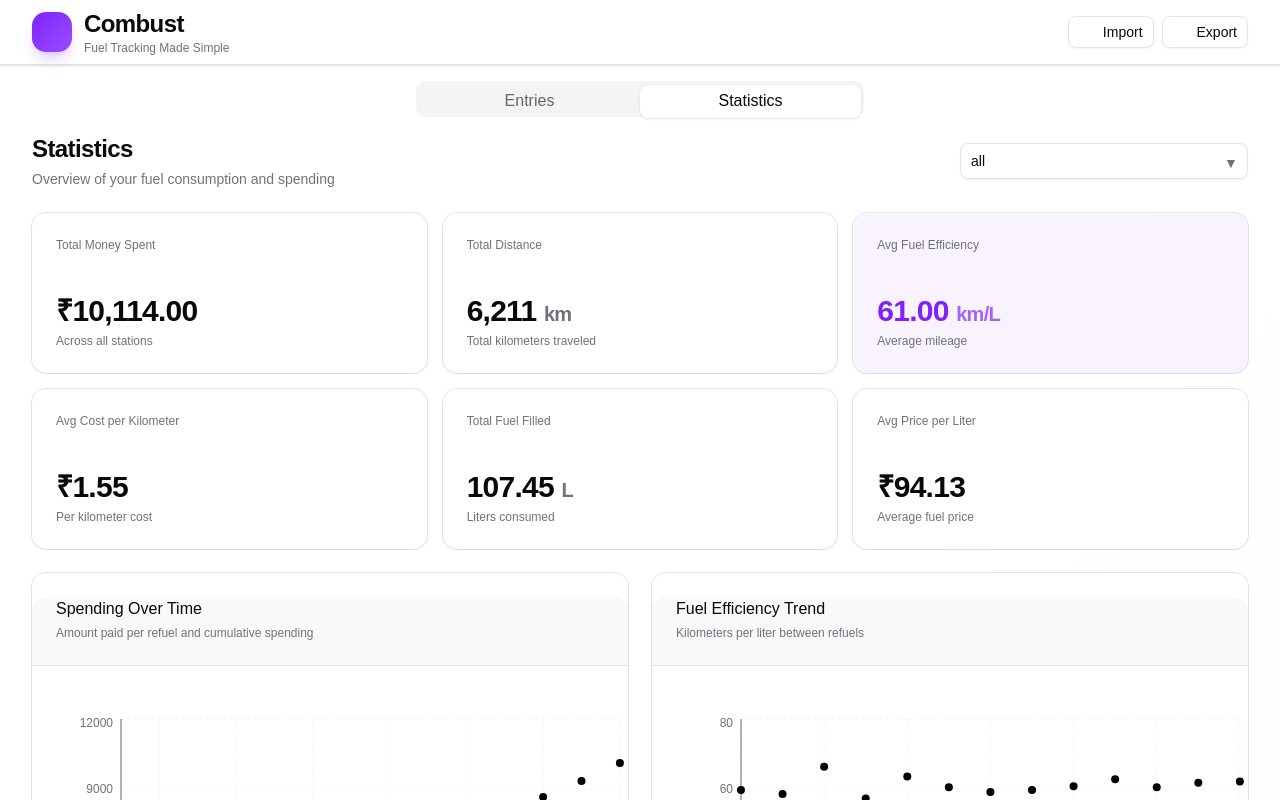
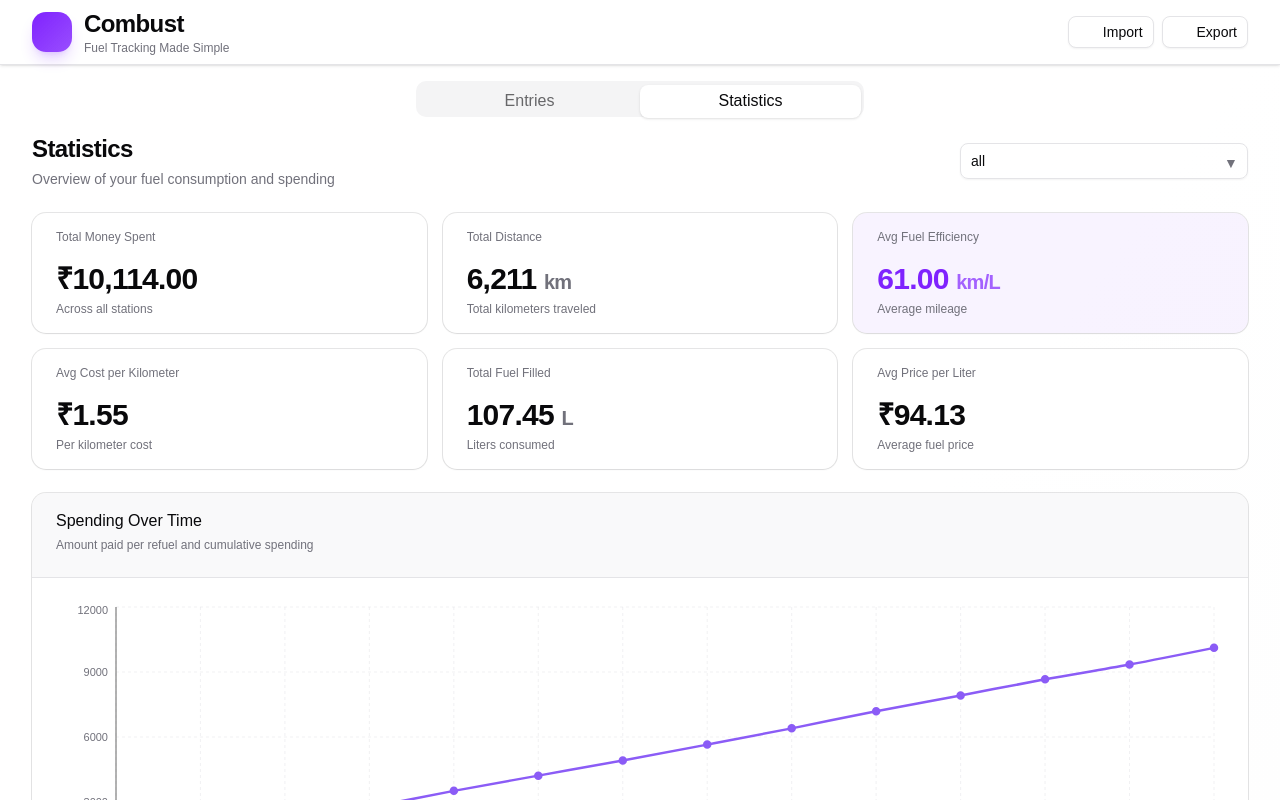
Before and after one commit to abhi-sawant/combust, a React (Vite) app: page / in a window 1280 px wide. Both pictures are taken after a click on the tab "Statistics". Shown: the top 800 px of the page. Built offline with nearby package versions, Linux system fonts and the light colour scheme; some icons are missing.

Commit message:
fix: adjust station name length and update chart colors for better visibility

```diff
--- a/src/components/statistics.tsx
+++ b/src/components/statistics.tsx
@@ -194,7 +194,8 @@ function Statistics({ entries }: StatisticsProps) {
         : 0;
 
       return {
-        station: station.length > 15 ? station.substring(0, 15) + '...' : station,
+        station: station.length > 12 ? station.substring(0, 12) + '...' : station,
+        fullStation: station,
         spent: totalSpent,
         distance: totalDistance,
         efficiency: avgEfficiency,
@@ -206,19 +207,19 @@ function Statistics({ entries }: StatisticsProps) {
   const chartConfig = {
     amount: {
       label: "Amount Paid",
-      color: "hsl(var(--chart-1))",
+      color: "#3b82f6", // Blue
     },
     cumulative: {
       label: "Cumulative Spending",
-      color: "hsl(var(--chart-2))",
+      color: "#8b5cf6", // Purple
     },
     efficiency: {
       label: "Fuel Efficiency",
-      color: "hsl(var(--chart-3))",
+      color: "#10b981", // Green
     },
     spent: {
       label: "Total Spent",
-      color: "hsl(var(--chart-4))",
+      color: "#f59e0b", // Amber
     },
   };
 
@@ -249,7 +250,7 @@ function Statistics({ entries }: StatisticsProps) {
 
       {/* Statistics Cards */}
       <div className="grid grid-cols-1 sm:grid-cols-2 lg:grid-cols-3 gap-4">
-        <Card className="overflow-hidden">
+        <Card className="overflow-hidden gap-0 py-4">
           <CardHeader className="pb-3">
             <CardDescription className="text-xs font-medium">Total Money Spent</CardDescription>
           </CardHeader>
@@ -259,7 +260,7 @@ function Statistics({ entries }: StatisticsProps) {
           </CardContent>
         </Card>
 
-        <Card className="overflow-hidden">
+        <Card className="overflow-hidden gap-0 py-4">
           <CardHeader className="pb-3">
             <CardDescription className="text-xs font-medium">Total Distance</CardDescription>
           </CardHeader>
@@ -269,7 +270,7 @@ function Statistics({ entries }: StatisticsProps) {
           </CardContent>
         </Card>
 
-        <Card className="overflow-hidden border-primary/20 bg-primary/5">
+        <Card className="overflow-hidden gap-0 py-4 border-primary/20 bg-primary/5">
           <CardHeader className="pb-3">
             <CardDescription className="text-xs font-medium">Avg Fuel Efficiency</CardDescription>
           </CardHeader>
@@ -281,7 +282,7 @@ function Statistics({ entries }: StatisticsProps) {
           </CardContent>
         </Card>
 
-        <Card className="overflow-hidden">
+        <Card className="overflow-hidden gap-0 py-4">
           <CardHeader className="pb-3">
             <CardDescription className="text-xs font-medium">Avg Cost per Kilometer</CardDescription>
           </CardHeader>
@@ -291,7 +292,7 @@ function Statistics({ entries }: StatisticsProps) {
           </CardContent>
         </Card>
 
-        <Card className="overflow-hidden">
+        <Card className="overflow-hidden gap-0 py-4">
           <CardHeader className="pb-3">
             <CardDescription className="text-xs font-medium">Total Fuel Filled</CardDescription>
           </CardHeader>
@@ -301,7 +302,7 @@ function Statistics({ entries }: StatisticsProps) {
           </CardContent>
         </Card>
 
-        <Card className="overflow-hidden">
+        <Card className="overflow-hidden gap-0 py-4">
           <CardHeader className="pb-3">
             <CardDescription className="text-xs font-medium">Avg Price per Liter</CardDescription>
           </CardHeader>
@@ -313,25 +314,27 @@ function Statistics({ entries }: StatisticsProps) {
       </div>
 
       {/* Charts */}
-      <div className="grid grid-cols-1 lg:grid-cols-2 gap-6">
+      <div className="grid grid-cols-1 gap-6">
         {/* Spending Over Time */}
-        <Card className="overflow-hidden">
-          <CardHeader className="border-b bg-muted/50">
+        <Card className="overflow-hidden py-0">
+          <CardHeader className="border-b bg-muted/50 py-4">
             <CardTitle className="text-base">Spending Over Time</CardTitle>
             <CardDescription className="text-xs">Amount paid per refuel and cumulative spending</CardDescription>
           </CardHeader>
-          <CardContent className="pt-6">
-            <ChartContainer config={chartConfig} className="h-80">
-              <LineChart data={spendingChartData}>
+          <CardContent >
+            <ChartContainer config={chartConfig} className="h-75 w-full">
+              <LineChart data={spendingChartData} margin={{ top: 5, right: 10, left: 0, bottom: 5 }}>
                 <CartesianGrid strokeDasharray="3 3" className="stroke-muted" />
                 <XAxis
                   dataKey="date"
-                  tick={{ fontSize: 12 }}
+                  tick={{ fontSize: 11 }}
                   tickLine={false}
+                  interval="preserveStartEnd"
                 />
                 <YAxis
-                  tick={{ fontSize: 12 }}
+                  tick={{ fontSize: 11 }}
                   tickLine={false}
+                  width={60}
                 />
                 <ChartTooltip content={<ChartTooltipContent />} />
                 <Line
@@ -339,7 +342,7 @@ function Statistics({ entries }: StatisticsProps) {
                   dataKey="amount"
                   stroke="var(--color-amount)"
                   strokeWidth={2.5}
-                  dot={{ fill: "var(--color-amount)", r: 4 }}
+                  dot={{ fill: "var(--color-amount)", r: 3 }}
                   name="Amount Paid"
                 />
                 <Line
@@ -347,7 +350,7 @@ function Statistics({ entries }: StatisticsProps) {
                   dataKey="cumulative"
                   stroke="var(--color-cumulative)"
                   strokeWidth={2.5}
-                  dot={{ fill: "var(--color-cumulative)", r: 4 }}
+                  dot={{ fill: "var(--color-cumulative)", r: 3 }}
                   name="Cumulative"
                 />
               </LineChart>
@@ -356,23 +359,25 @@ function Statistics({ entries }: StatisticsProps) {
         </Card>
 
         {/* Fuel Efficiency Over Time */}
-        <Card className="overflow-hidden">
-          <CardHeader className="border-b bg-muted/50">
+        <Card className="overflow-hidden py-0">
+          <CardHeader className="border-b bg-muted/50 py-4">
             <CardTitle className="text-base">Fuel Efficiency Trend</CardTitle>
             <CardDescription className="text-xs">Kilometers per liter between refuels</CardDescription>
           </CardHeader>
-          <CardContent className="pt-6">
-            <ChartContainer config={chartConfig} className="h-80">
-              <LineChart data={efficiencyChartData}>
+          <CardContent >
+            <ChartContainer config={chartConfig} className="h-75 w-full">
+              <LineChart data={efficiencyChartData} margin={{ top: 5, right: 10, left: 0, bottom: 5 }}>
                 <CartesianGrid strokeDasharray="3 3" className="stroke-muted" />
                 <XAxis
                   dataKey="date"
-                  tick={{ fontSize: 12 }}
+                  tick={{ fontSize: 11 }}
                   tickLine={false}
+                  interval="preserveStartEnd"
                 />
                 <YAxis
-                  tick={{ fontSize: 12 }}
+                  tick={{ fontSize: 11 }}
                   tickLine={false}
+                  width={60}
                 />
                 <ChartTooltip content={<ChartTooltipContent />} />
                 <Line
@@ -380,7 +385,7 @@ function Statistics({ entries }: StatisticsProps) {
                   dataKey="efficiency"
                   stroke="var(--color-efficiency)"
                   strokeWidth={2.5}
-                  dot={{ fill: "var(--color-efficiency)", r: 4 }}
+                  dot={{ fill: "var(--color-efficiency)", r: 3 }}
                   name="km/L"
                 />
               </LineChart>
@@ -390,33 +395,35 @@ function Statistics({ entries }: StatisticsProps) {
 
         {/* Station Comparison (only shown when "all" is selected) */}
         {selectedStation === 'all' && stationComparisonData.length > 0 && (
-          <>
-            <Card className="overflow-hidden">
-              <CardHeader className="border-b bg-muted/50">
+          <div className="grid grid-cols-1 lg:grid-cols-2 gap-6">
+            <Card className="overflow-hidden py-0">
+              <CardHeader className="border-b bg-muted/50 py-4">
                 <CardTitle className="text-base">Spending by Station</CardTitle>
                 <CardDescription className="text-xs">Total money spent at each fuel station</CardDescription>
               </CardHeader>
-              <CardContent className="pt-6">
-                <ChartContainer config={chartConfig} className="h-80">
-                  <BarChart data={stationComparisonData}>
+              <CardContent >
+                <ChartContainer config={chartConfig} className="h-75 w-full">
+                  <BarChart data={stationComparisonData} margin={{ top: 5, right: 10, left: 0, bottom: 60 }}>
                     <CartesianGrid strokeDasharray="3 3" className="stroke-muted" />
                     <XAxis
                       dataKey="station"
-                      tick={{ fontSize: 11 }}
+                      tick={{ fontSize: 10 }}
                       tickLine={false}
                       angle={-45}
                       textAnchor="end"
-                      height={80}
+                      height={60}
+                      interval={0}
                     />
                     <YAxis
-                      tick={{ fontSize: 12 }}
+                      tick={{ fontSize: 11 }}
                       tickLine={false}
+                      width={60}
                     />
                     <ChartTooltip content={<ChartTooltipContent />} />
                     <Bar
                       dataKey="spent"
                       fill="var(--color-spent)"
-                      radius={[6, 6, 0, 0]}
+                      radius={[4, 4, 0, 0]}
                       name="Total Spent (₹)"
                     />
                   </BarChart>
@@ -424,39 +431,41 @@ function Statistics({ entries }: StatisticsProps) {
               </CardContent>
             </Card>
 
-            <Card className="overflow-hidden">
-              <CardHeader className="border-b bg-muted/50">
+            <Card className="overflow-hidden py-0">
+              <CardHeader className="border-b bg-muted/50 py-4">
                 <CardTitle className="text-base">Efficiency by Station</CardTitle>
                 <CardDescription className="text-xs">Average fuel efficiency at each station</CardDescription>
               </CardHeader>
-              <CardContent className="pt-6">
-                <ChartContainer config={chartConfig} className="h-80">
-                  <BarChart data={stationComparisonData}>
+              <CardContent >
+                <ChartContainer config={chartConfig} className="h-75 w-full">
+                  <BarChart data={stationComparisonData} margin={{ top: 5, right: 10, left: 0, bottom: 60 }}>
                     <CartesianGrid strokeDasharray="3 3" className="stroke-muted" />
                     <XAxis
                       dataKey="station"
-                      tick={{ fontSize: 11 }}
+                      tick={{ fontSize: 10 }}
                       tickLine={false}
                       angle={-45}
                       textAnchor="end"
-                      height={80}
+                      height={60}
+                      interval={0}
                     />
                     <YAxis
-                      tick={{ fontSize: 12 }}
+                      tick={{ fontSize: 11 }}
                       tickLine={false}
+                      width={60}
                     />
                     <ChartTooltip content={<ChartTooltipContent />} />
                     <Bar
                       dataKey="efficiency"
                       fill="var(--color-efficiency)"
-                      radius={[6, 6, 0, 0]}
+                      radius={[4, 4, 0, 0]}
                       name="Efficiency (km/L)"
                     />
                   </BarChart>
                 </ChartContainer>
               </CardContent>
             </Card>
-          </>
+          </div>
         )}
       </div>
     </div>
```
